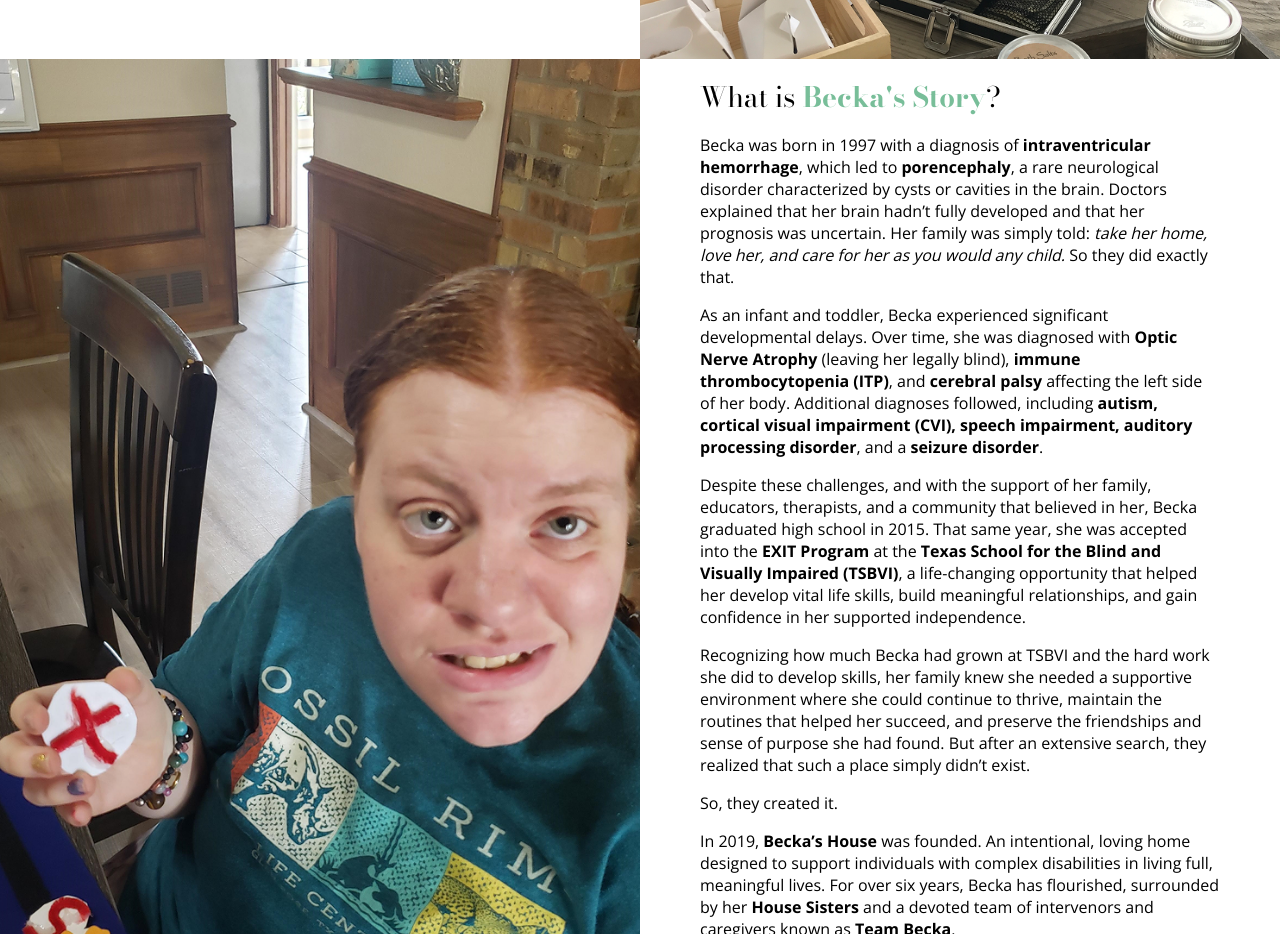
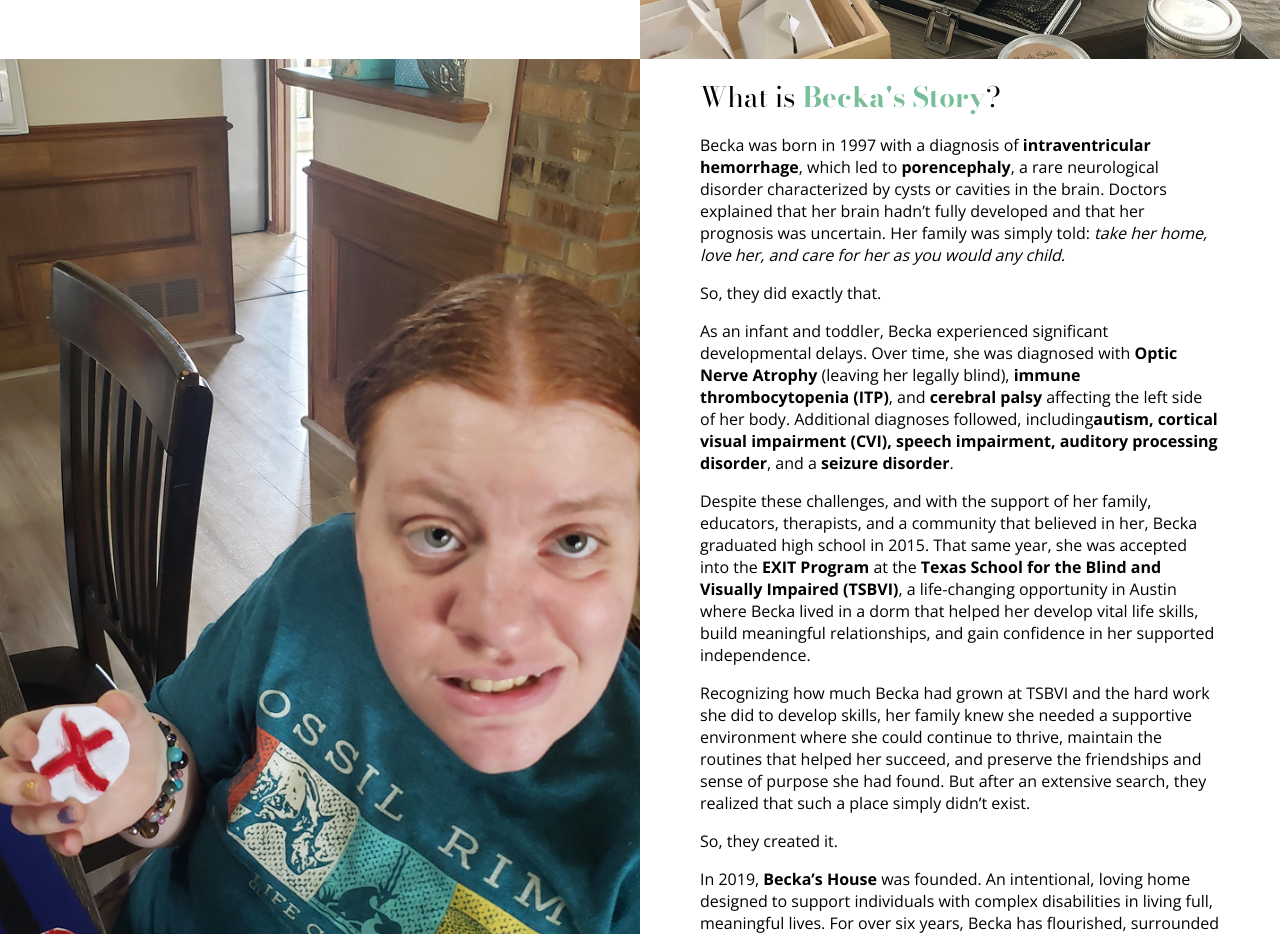
Before and after one commit to gwilliamboyd/beckas-house, a Next.js app: page / in a window 1280 px wide. Shown: the part 1740-2674 px from the top of the page. Built offline with nearby package versions, Linux system fonts and the light colour scheme.

Commit message:
Revises new About Us text

```diff
--- a/components/About.jsx
+++ b/components/About.jsx
@@ -80,16 +80,16 @@ const About = () => {
                 <em>
                   take her home, love her, and care for her as you would any
                   child.
-                </em>{' '}
-                So they did exactly that.
+                </em>
               </p>
+              <p>So, they did exactly that.</p>
               <p>
                 As an infant and toddler, Becka experienced significant
                 developmental delays. Over time, she was diagnosed with{' '}
                 <b>Optic Nerve Atrophy</b> (leaving her legally blind),{' '}
                 <b>immune thrombocytopenia (ITP)</b>, and <b>cerebral palsy</b>{' '}
                 affecting the left side of her body. Additional diagnoses
-                followed, including{' '}
+                followed, including
                 <b>
                   autism, cortical visual impairment (CVI), speech impairment,
                   auditory processing disorder
@@ -102,9 +102,10 @@ const About = () => {
                 Becka graduated high school in 2015. That same year, she was
                 accepted into the <b>EXIT Program</b> at the{' '}
                 <b>Texas School for the Blind and Visually Impaired (TSBVI)</b>,
-                a life-changing opportunity that helped her develop vital life
-                skills, build meaningful relationships, and gain confidence in
-                her supported independence.
+                a life-changing opportunity in Austin where Becka lived in a
+                dorm that helped her develop vital life skills, build meaningful
+                relationships, and gain confidence in her supported
+                independence.
               </p>
               <p>
                 Recognizing how much Becka had grown at TSBVI and the hard work
```
